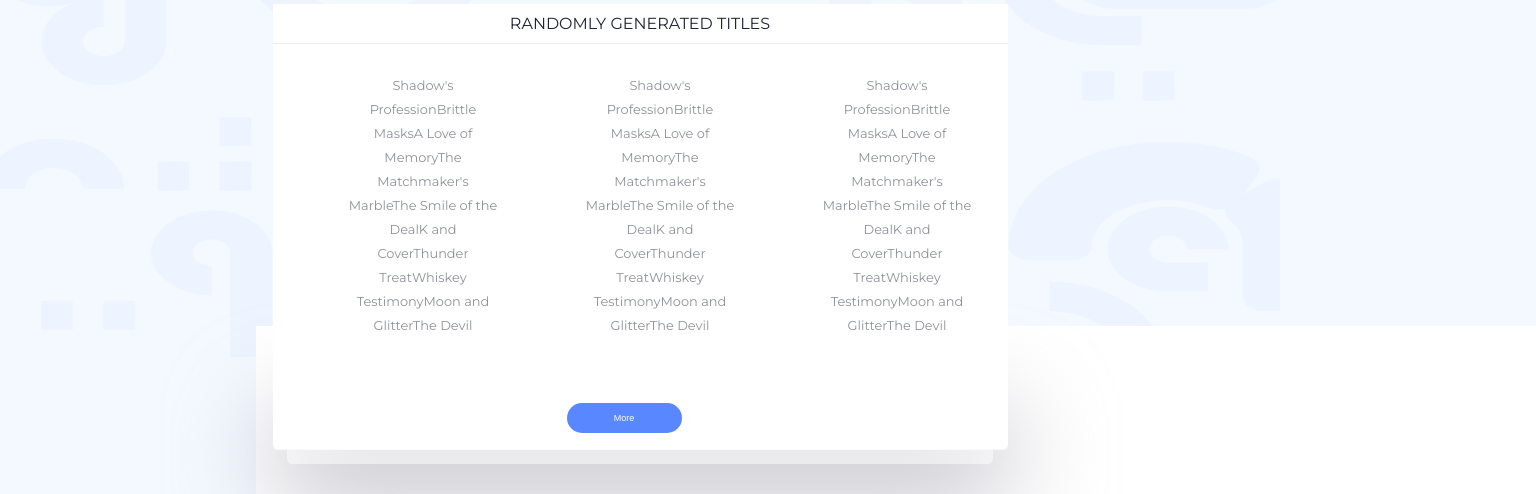
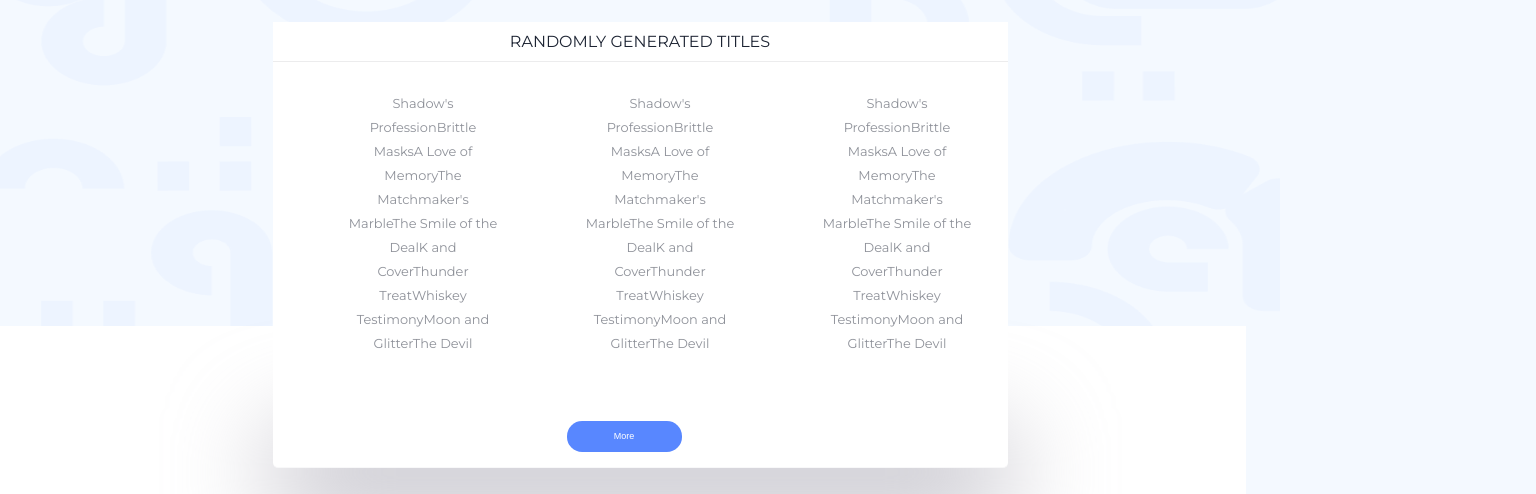
Before and after one commit to jedai037/Book-Title-Generator, a plain HTML site: page index.html in a window 1280 px wide. Shown: the part 122-616 px from the top of the page, 1536 px wide, since content can reach past the window. Drawn offline with Linux system fonts and the light colour scheme.

Commit message:
Add files via upload

```diff
--- a/style.css
+++ b/style.css
@@ -1,14 +1,13 @@
 body {
     display: flex;
     flex-direction: column;
-    margin: 0 auto;
+    margin: 0 20%;
     font-family: Montserrat;
     min-width: 320px;
     max-width: 768px;
-    min-height: 100vh;
-    max-height: 940px;
-    background: url('images/bg.png') top no-repeat;
-    background-size: 100% 480px;
+    min-height: 185vh;
+    max-height: 1500px;
+    background: url('images/bg.png') center;
     background-color: #f4f9ff;
     z-index: -1;
 }
@@ -20,16 +19,8 @@ body {
 .header-title {
     text-align: center;
     font-size: 22.7403px;
+    white-space: nowrap;
 }
-/* .header-title:before {
-    width: 47.11px;
-    height: 52px;
-    content: url('images/logo.png');
-    vertical-align: middle;
-    margin-right: 5px;
-    max-width: 47.11px;
-    max-height: 52px;
-} */
 .header-logo {
     vertical-align: middle;
     max-width: 47.11px;
@@ -43,11 +34,10 @@ body {
     text-align: center;
 }
 .main-block {
-    position: relative;
-    margin: 0 auto;
+    margin: 2% auto 0;
     max-width: 735px;
     width: 100%;
-    height: 445px;
+    height: 900px;
 
     background: #FFFFFF;
     mix-blend-mode: normal;
@@ -55,8 +45,9 @@ body {
     border-bottom: 1px solid #f8f8f9;
 }
 .main-block-back {
+    display: none;
     margin: -61% auto;
-    width: 705.65px;
+    max-width: 705.65px;
     height: 326px;
     background: rgba(255, 255, 255, 0.5);
     mix-blend-mode: normal;
@@ -85,11 +76,11 @@ ol {
 li {
     list-style: none;
     color: rgba(29, 36, 51, 0.5);
-    padding: 4px;
+    padding: 4px 30px 4px 0px;
     font-size: 12.9221px;
 }
 .main-block-btn {
-    margin: 5% 40%;
+    margin: 5% 33%;
     width: 115px;
     height: 30.22px;
     background: #5887FF;
@@ -109,11 +100,11 @@ li {
     filter: blur(51.6647px);
     border-radius: 16.2037px;
     height: 70px;
-    width: 735px;
+    max-width: 735px;
     z-index: -3;
 }
 .second-block {
-    display: flex;
+    display: none;
     position: absolute;
     margin: 35% auto 0;
     flex-direction: column;
@@ -125,7 +116,7 @@ li {
 }
 .social {
     display: flex;
-    margin: 30px auto 0;
+    margin: 30px 35% 0;
     max-width: 140px;
     max-height: 60px;
     width: 100%;
@@ -143,7 +134,7 @@ li {
     width: 100%;
     display: flex;
     text-align: center;
-    margin: 0 35% 10px;
+    margin: 0 30% 10px;
     font-size: 9px;
     white-space: nowrap;
 }
@@ -175,15 +166,6 @@ li {
         text-align: center;
         font-size: 22.7403px;
     }
-    /* .header-title:before {
-        width: 47.11px;
-        height: 52px;
-        content: url('images/logo.png');
-        vertical-align: middle;
-        margin-right: 5px;
-        max-width: 47.11px;
-        max-height: 52px;
-    } */
     .header-logo {
         vertical-align: middle;
         max-width: 47.11px;
@@ -316,6 +298,7 @@ li {
         margin: 0 auto;
         font-family: Montserrat;
         width: 100%;
+        min-width: 1220px;
         min-height: 100vh;
         max-height: 940px;
         background: url('images/bg.png') top no-repeat;
@@ -425,7 +408,7 @@ li {
     .second-block {
         display: flex;
         position: absolute;
-        margin: 35% auto 0;
+        margin: 35% -5% 0;
         flex-direction: column;
         background-color: #fff;
         max-height: 256px;
```
